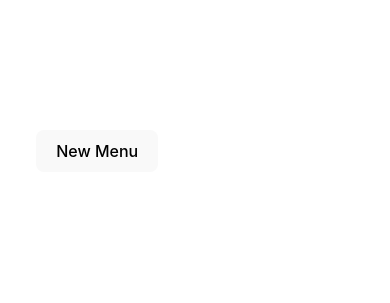
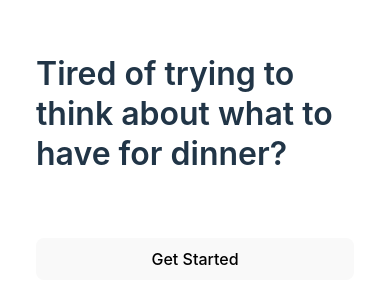
Before and after one commit to jrparente/app-simple-dinners, a React (Vite) app: page / in a window 390 px wide. Shown: the part 271-574 px from the top of the page. Built offline with nearby package versions, Linux system fonts and the light colour scheme.

Commit message:
Fixed minor display issues

```diff
--- a/src/components/Header.jsx
+++ b/src/components/Header.jsx
@@ -2,8 +2,15 @@ import React from "react";
 
 export default function Header(props) {
   return (
-    <header className="header flex">
-      <button onClick={props.createNewMeal}>New Menu</button>
+    <header
+      className={`header flex ${props.menu.length === 0 ? "flex-column" : ""}`}
+    >
+      <p className={`title lh-400 ${props.menu.length === 0 ? "" : "hide"}`}>
+        Tired of trying to think about what to have for dinner?
+      </p>
+      <button onClick={props.createNewMeal}>
+        {props.menu.length > 0 ? "New Menu" : "Get Started"}
+      </button>
       {props.menu && (
         <button
           aria-controls="primary-nav"
--- a/src/components/Sidebar.jsx
+++ b/src/components/Sidebar.jsx
@@ -2,7 +2,6 @@ import { FontAwesomeIcon } from "@fortawesome/react-fontawesome";
 import { faTrash } from "@fortawesome/free-solid-svg-icons";
 
 export default function Sidebar(props) {
-  console.log(props);
   const displaySavedMenus = props.dinners.map((dinner, index) => (
     <div key={dinner.id}>
       <div
--- a/src/index.css
+++ b/src/index.css
@@ -84,6 +84,15 @@ button:focus-visible {
   gap: var(--gap, 1rem);
 }
 
+.flex-column {
+  flex-direction: column;
+}
+
+.grid {
+  display: grid;
+  gap: var(--gap, 1rem);
+}
+
 .sr-only {
   border: 0 !important;
   clip: rect(1px, 1px, 1px, 1px) !important; /* 1 */
@@ -102,6 +111,17 @@ button:focus-visible {
   display: none !important;
 }
 
+/* Typography */
+
+.title {
+  font-size: 2rem;
+  font-weight: 600;
+}
+
+.lh-400 {
+  line-height: 2.5rem;
+}
+
 /* Custom Properties */
 .App {
   flex-direction: row;
@@ -114,16 +134,11 @@ button:focus-visible {
 .header {
   padding-top: 1rem;
   padding-bottom: 1rem;
-  max-height: 80px;
+  width: 100%;
 }
 
 .logo {
   max-height: 50px;
-}
-
-.title {
-  font-size: 2rem;
-  font-weight: 600;
 }
 
 .pane {
@@ -132,11 +147,11 @@ button:focus-visible {
 }
 
 .main {
-  width: 75%;
+  width: 100%;
 }
 
 .sidebar {
-  width: 25%;
+  width: 45%;
   display: flex;
   flex-direction: column;
   gap: 1rem;
@@ -200,10 +215,6 @@ button:focus-visible {
   body {
     width: calc(100% - 0.5rem);
   }
-  .main {
-    width: 100%;
-    display: block;
-  }
 
   .header {
     justify-content: space-between;
```
